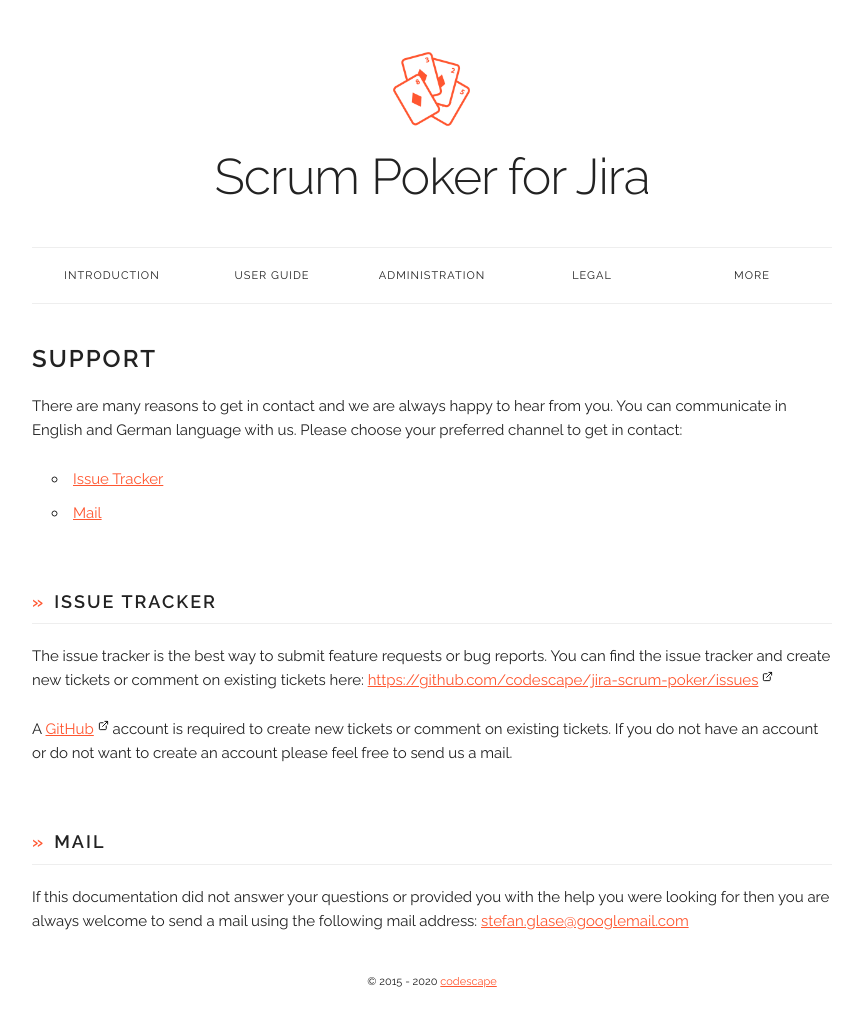
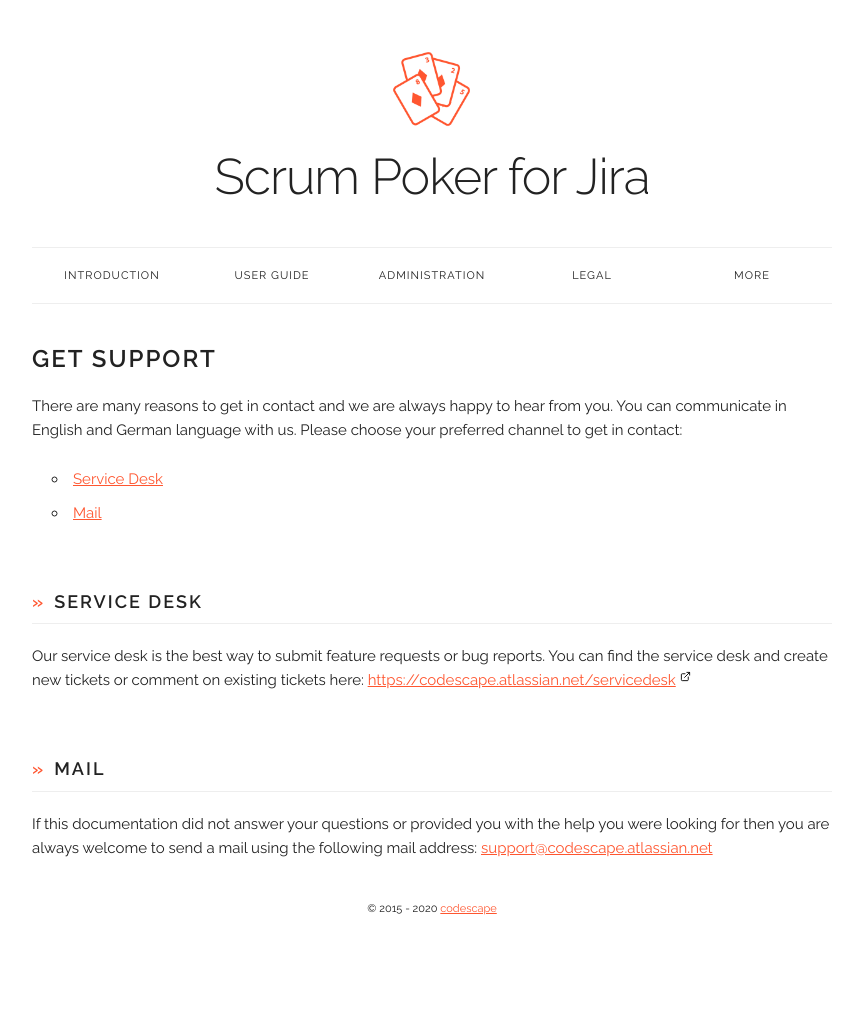
Before and after one commit to codescape/jira-scrum-poker, a Jekyll site: the page built from docs/support.md, in a window 1280 px wide. Shown: the whole page, without its empty margins (208-1071 px from the left). Built offline with Jekyll 4.4.1, drawn with Linux system fonts in a browser that asks for light colours; nearby versions of some CDN libraries; after the commit the page ends 942 px from its top, so only the background shows below that.

Commit message:
docs: reference new service desk portal for support requests

```diff
--- a/docs/_config.yml
+++ b/docs/_config.yml
@@ -10,9 +10,9 @@
 # url configuration
 # -----------------
 github_url: https://github.com/codescape/jira-scrum-poker
-issue_tracker_url: https://github.com/codescape/jira-scrum-poker/issues
 marketplace_url: https://marketplace.atlassian.com/apps/1218884/scrum-poker?hosting=server&tab=overview
+servicedesk_url: https://codescape.atlassian.net/servicedesk
 
 # contact data
 # ------------
-contact_mail: stefan.glase@googlemail.com
+contact_mail: support@codescape.atlassian.net
--- a/docs/_layouts/default.html
+++ b/docs/_layouts/default.html
@@ -112,10 +112,7 @@
                                 <a class="popover-link" href="{{ site.marketplace_url }}">Scrum Poker on Marketplace</a>
                             </li>
                             <li class="popover-item">
-                                <a class="popover-link" href="{{ site.issue_tracker_url }}">Issue Tracker on GitHub</a>
-                            </li>
-                            <li class="popover-item">
-                                <a class="popover-link" href="/support">Support</a>
+                                <a class="popover-link" href="/support">Get Support</a>
                             </li>
                         </ul>
                     </div>
--- a/docs/support.md
+++ b/docs/support.md
@@ -1,6 +1,6 @@
 ---
 layout: default
-title: Support
+title: Get Support
 ---
 
 There are many reasons to get in contact and we are always happy to hear from you.
@@ -10,14 +10,11 @@
 * Table of Contents
 {:toc}
 
-### Issue Tracker
+### Service Desk
 
-The issue tracker is the best way to submit feature requests or bug reports.
-You can find the issue tracker and create new tickets or comment on existing tickets here:
-[https://github.com/codescape/jira-scrum-poker/issues](https://github.com/codescape/jira-scrum-poker/issues)
-
-A [GitHub](https://www.github.com) account is required to create new tickets or comment on existing tickets.
-If you do not have an account or do not want to create an account please feel free to send us a mail.
+Our service desk is the best way to submit feature requests or bug reports.
+You can find the service desk and create new tickets or comment on existing tickets here:
+<a href="{{ site.servicedesk_url }}">{{ site.servicedesk_url }}</a>
 
 ### Mail
 
```
Also changed, not shown: docs/changelog.md.
